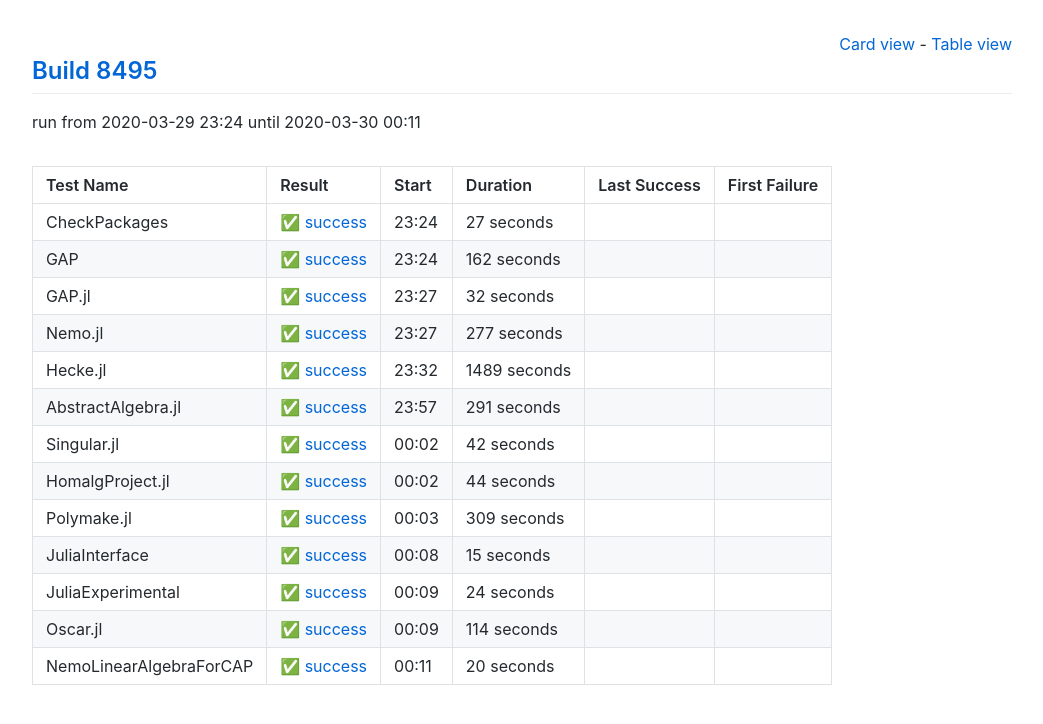
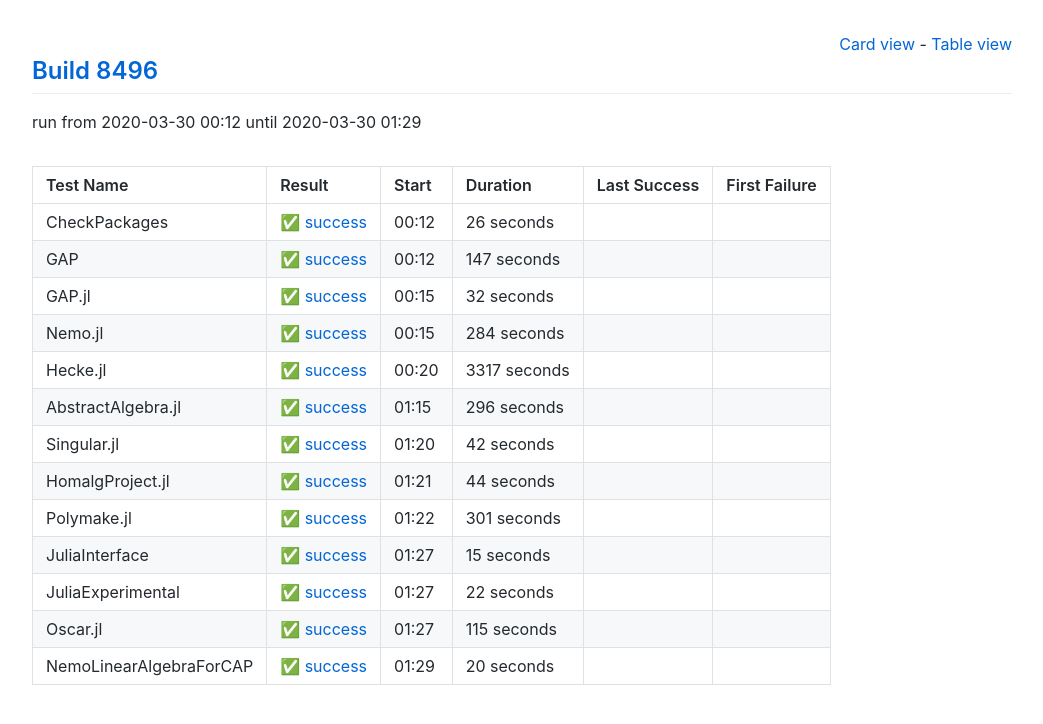
Before and after one commit to oscar-system/oscar-ci-status, a Jekyll site: the page built from table.html, in a window 1280 px wide. Shown: the top 724 px of the page, without its empty margins (118-1161 px from the left). Built offline with Jekyll 4.4.1, drawn with Linux system fonts in a browser that asks for light colours.

Commit message:
Build 8496

```diff
--- a/_data/ci.yml
+++ b/_data/ci.yml
@@ -1,27 +1,27 @@
-build: 8495
-build_url: https://oscarci.mathematik.uni-kl.de/job/oscar/8495/
+build: 8496
+build_url: https://oscarci.mathematik.uni-kl.de/job/oscar/8496/
 job: oscar
 tests:
-- duration: 27
+- duration: 26
   exitcode: 0
   first_failure: false
   first_failure_url: null
   last_success: false
   last_success_url: null
-  log: https://oscarci.mathematik.uni-kl.de/job/oscar/8495/artifact/logs/build-8495/CheckPackages.log
+  log: https://oscarci.mathematik.uni-kl.de/job/oscar/8496/artifact/logs/build-8496/CheckPackages.log
   name: CheckPackages
-  start: 2020-03-29 23:24
+  start: 2020-03-30 00:12
   status: success
   success: true
-- duration: 162
+- duration: 147
   exitcode: 0
   first_failure: false
   first_failure_url: null
   last_success: false
   last_success_url: null
-  log: https://oscarci.mathematik.uni-kl.de/job/oscar/8495/artifact/logs/build-8495/GAP.log
+  log: https://oscarci.mathematik.uni-kl.de/job/oscar/8496/artifact/logs/build-8496/GAP.log
   name: GAP
-  start: 2020-03-29 23:24
+  start: 2020-03-30 00:12
   status: success
   success: true
 - duration: 32
@@ -30,42 +30,42 @@ tests:
   first_failure_url: null
   last_success: false
   last_success_url: null
-  log: https://oscarci.mathematik.uni-kl.de/job/oscar/8495/artifact/logs/build-8495/GAP.jl.log
+  log: https://oscarci.mathematik.uni-kl.de/job/oscar/8496/artifact/logs/build-8496/GAP.jl.log
   name: GAP.jl
-  start: 2020-03-29 23:27
+  start: 2020-03-30 00:15
   status: success
   success: true
-- duration: 277
+- duration: 284
   exitcode: 0
   first_failure: false
   first_failure_url: null
   last_success: false
   last_success_url: null
-  log: https://oscarci.mathematik.uni-kl.de/job/oscar/8495/artifact/logs/build-8495/Nemo.jl.log
+  log: https://oscarci.mathematik.uni-kl.de/job/oscar/8496/artifact/logs/build-8496/Nemo.jl.log
   name: Nemo.jl
-  start: 2020-03-29 23:27
+  start: 2020-03-30 00:15
   status: success
   success: true
-- duration: 1489
+- duration: 3317
   exitcode: 0
   first_failure: false
   first_failure_url: null
   last_success: false
   last_success_url: null
-  log: https://oscarci.mathematik.uni-kl.de/job/oscar/8495/artifact/logs/build-8495/Hecke.jl.log
+  log: https://oscarci.mathematik.uni-kl.de/job/oscar/8496/artifact/logs/build-8496/Hecke.jl.log
   name: Hecke.jl
-  start: 2020-03-29 23:32
+  start: 2020-03-30 00:20
   status: success
   success: true
-- duration: 291
+- duration: 296
   exitcode: 0
   first_failure: false
   first_failure_url: null
   last_success: false
   last_success_url: null
-  log: https://oscarci.mathematik.uni-kl.de/job/oscar/8495/artifact/logs/build-8495/AbstractAlgebra.jl.log
+  log: https://oscarci.mathematik.uni-kl.de/job/oscar/8496/artifact/logs/build-8496/AbstractAlgebra.jl.log
   name: AbstractAlgebra.jl
-  start: 2020-03-29 23:57
+  start: 2020-03-30 01:15
   status: success
   success: true
 - duration: 42
@@ -74,9 +74,9 @@ tests:
   first_failure_url: null
   last_success: false
   last_success_url: null
-  log: https://oscarci.mathematik.uni-kl.de/job/oscar/8495/artifact/logs/build-8495/Singular.jl.log
+  log: https://oscarci.mathematik.uni-kl.de/job/oscar/8496/artifact/logs/build-8496/Singular.jl.log
   name: Singular.jl
-  start: 2020-03-30 00:02
+  start: 2020-03-30 01:20
   status: success
   success: true
 - duration: 44
@@ -85,20 +85,20 @@ tests:
   first_failure_url: null
   last_success: false
   last_success_url: null
-  log: https://oscarci.mathematik.uni-kl.de/job/oscar/8495/artifact/logs/build-8495/HomalgProject.jl.log
+  log: https://oscarci.mathematik.uni-kl.de/job/oscar/8496/artifact/logs/build-8496/HomalgProject.jl.log
   name: HomalgProject.jl
-  start: 2020-03-30 00:02
+  start: 2020-03-30 01:21
   status: success
   success: true
-- duration: 309
+- duration: 301
   exitcode: 0
   first_failure: false
   first_failure_url: null
   last_success: false
   last_success_url: null
-  log: https://oscarci.mathematik.uni-kl.de/job/oscar/8495/artifact/logs/build-8495/Polymake.jl.log
+  log: https://oscarci.mathematik.uni-kl.de/job/oscar/8496/artifact/logs/build-8496/Polymake.jl.log
   name: Polymake.jl
-  start: 2020-03-30 00:03
+  start: 2020-03-30 01:22
   status: success
   success: true
 - duration: 15
@@ -107,31 +107,31 @@ tests:
   first_failure_url: null
   last_success: false
   last_success_url: null
-  log: https://oscarci.mathematik.uni-kl.de/job/oscar/8495/artifact/logs/build-8495/JuliaInterface.log
+  log: https://oscarci.mathematik.uni-kl.de/job/oscar/8496/artifact/logs/build-8496/JuliaInterface.log
   name: JuliaInterface
-  start: 2020-03-30 00:08
+  start: 2020-03-30 01:27
   status: success
   success: true
-- duration: 24
+- duration: 22
   exitcode: 0
   first_failure: false
   first_failure_url: null
   last_success: false
   last_success_url: null
-  log: https://oscarci.mathematik.uni-kl.de/job/oscar/8495/artifact/logs/build-8495/JuliaExperimental.log
+  log: https://oscarci.mathematik.uni-kl.de/job/oscar/8496/artifact/logs/build-8496/JuliaExperimental.log
   name: JuliaExperimental
-  start: 2020-03-30 00:09
+  start: 2020-03-30 01:27
   status: success
   success: true
-- duration: 114
+- duration: 115
   exitcode: 0
   first_failure: false
   first_failure_url: null
   last_success: false
   last_success_url: null
-  log: https://oscarci.mathematik.uni-kl.de/job/oscar/8495/artifact/logs/build-8495/Oscar.jl.log
+  log: https://oscarci.mathematik.uni-kl.de/job/oscar/8496/artifact/logs/build-8496/Oscar.jl.log
   name: Oscar.jl
-  start: 2020-03-30 00:09
+  start: 2020-03-30 01:27
   status: success
   success: true
 - duration: 20
@@ -140,8 +140,8 @@ tests:
   first_failure_url: null
   last_success: false
   last_success_url: null
-  log: https://oscarci.mathematik.uni-kl.de/job/oscar/8495/artifact/logs/build-8495/NemoLinearAlgebraForCAP.log
+  log: https://oscarci.mathematik.uni-kl.de/job/oscar/8496/artifact/logs/build-8496/NemoLinearAlgebraForCAP.log
   name: NemoLinearAlgebraForCAP
-  start: 2020-03-30 00:11
+  start: 2020-03-30 01:29
   status: success
   success: true
```
Also changed, not shown: README.md.
